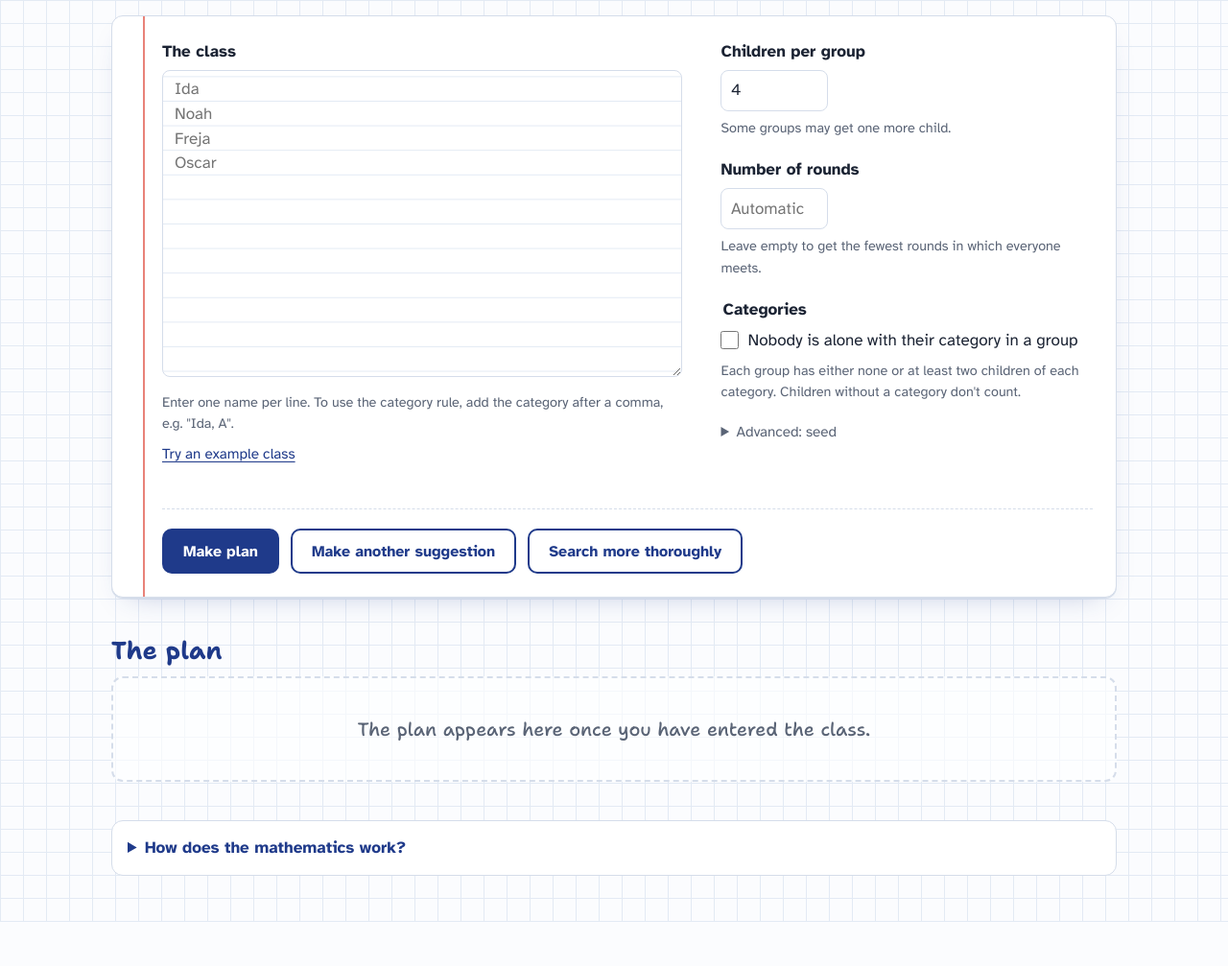
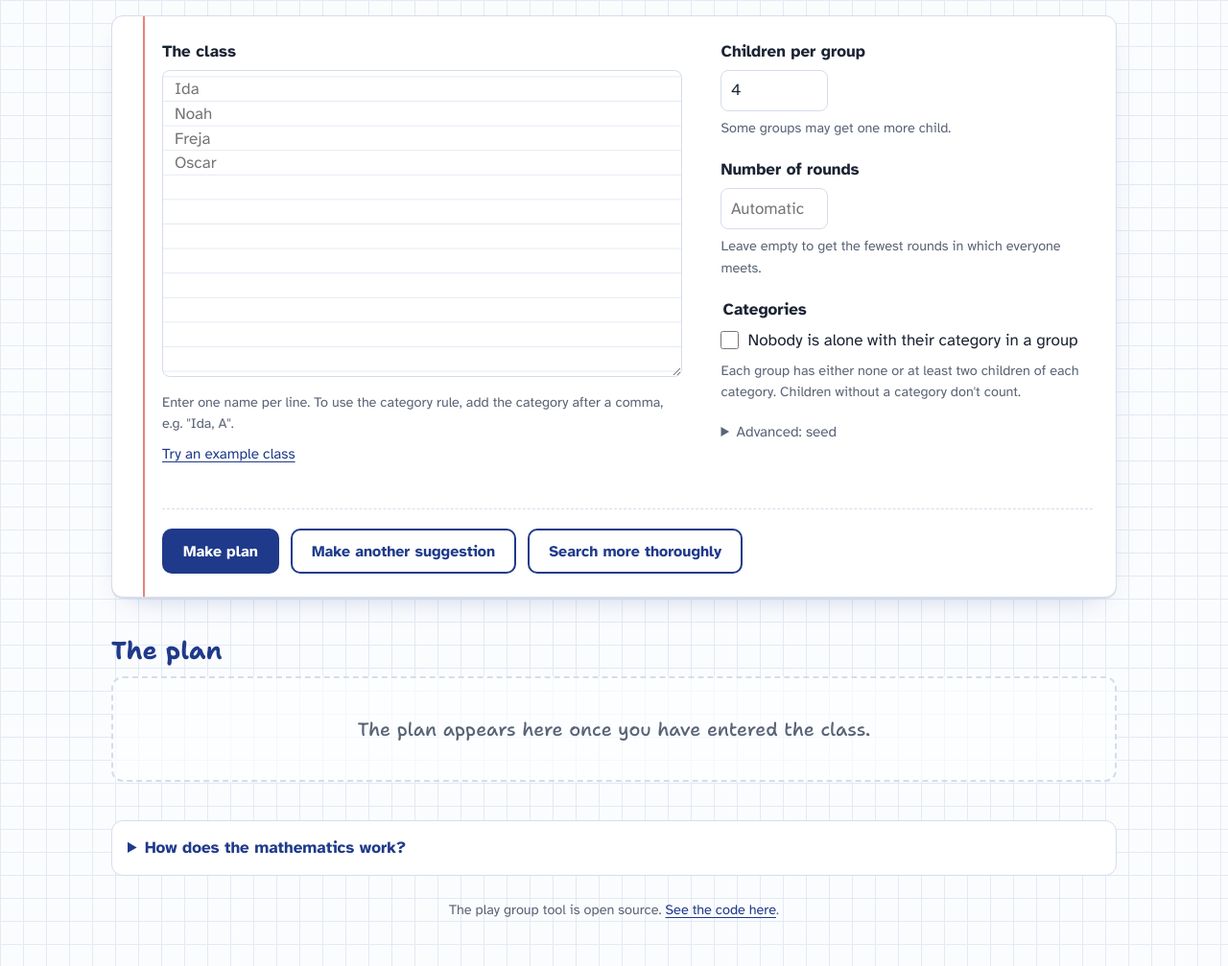
Before and after one commit to johanrosenkilde/legegruppe, a website: page index.html in a window 1280 px wide. Shown: the part 624-1631 px from the top of the page at 96% size. Before the commit the page ends 1585 px from the top, so only its background shows below. Drawn offline with Linux system fonts and the light colour scheme.

Commit message:
Link to source code
Co-Authored-By: Claude Opus 5.5 (1M context) <noreply@anthropic.com>

```diff
--- a/index.html
+++ b/index.html
@@ -158,6 +158,9 @@
   .share-row input { flex: 1; min-width: 0; font: .9rem var(--body); padding: .55rem .6rem; border: 1.5px solid var(--line); border-radius: 8px; color: var(--muted); }
   .share a { display: inline-block; margin-top: .5rem; color: var(--ink); text-underline-offset: 3px; }
   .own-plan { text-align: center; margin: 2rem 0 0; }
+  .source { margin-top: 1.5rem; text-align: center; font-size: .9rem; color: var(--muted); }
+  .source p { margin: 0; }
+  .source a { color: var(--ink); text-underline-offset: 3px; }
   .own-plan a { color: var(--ink); font-weight: 700; text-underline-offset: 3px; }
   body.view .lead, body.view .privacy, body.view .guide, body.view .sheet, body.view details.math { display: none; }
   body.view .masthead h1 { font-size: clamp(2.2rem, 6vw, 3.2rem); }
@@ -242,7 +245,7 @@
   @media (prefers-reduced-motion: reduce) { * { transition: none !important; } }
   @media print {
     body { background: #fff; font-size: 12px; }
-    .masthead .lead, #lang, .guide, .sheet, .toolbar, details.panel, .privacy, .facts, .score { display: none !important; }
+    .masthead .lead, #lang, .guide, .sheet, .toolbar, details.panel, .privacy, .source, .facts, .score { display: none !important; }
     .masthead h1 { font-size: 2rem; }
     .round { break-inside: avoid; }
     .round-label { border: 0; padding: 0; background: none; font-weight: 700; }
@@ -384,6 +387,11 @@ AI er ikke involveret i beregningen – kun matematik.</span></p>
     </div>
   </details>
 
+  <footer class="source">
+    <p data-lang="da" lang="da">Legegruppe værktøjet er open source. <a href="https://github.com/johanrosenkilde/legegruppe">Se koden her</a>.</p>
+    <p data-lang="en" lang="en" hidden>The play group tool is open source. <a href="https://github.com/johanrosenkilde/legegruppe">See the code here</a>.</p>
+  </footer>
+
 </main>
 <script src="solver.js"></script>
 <script src="app.js"></script>
```
